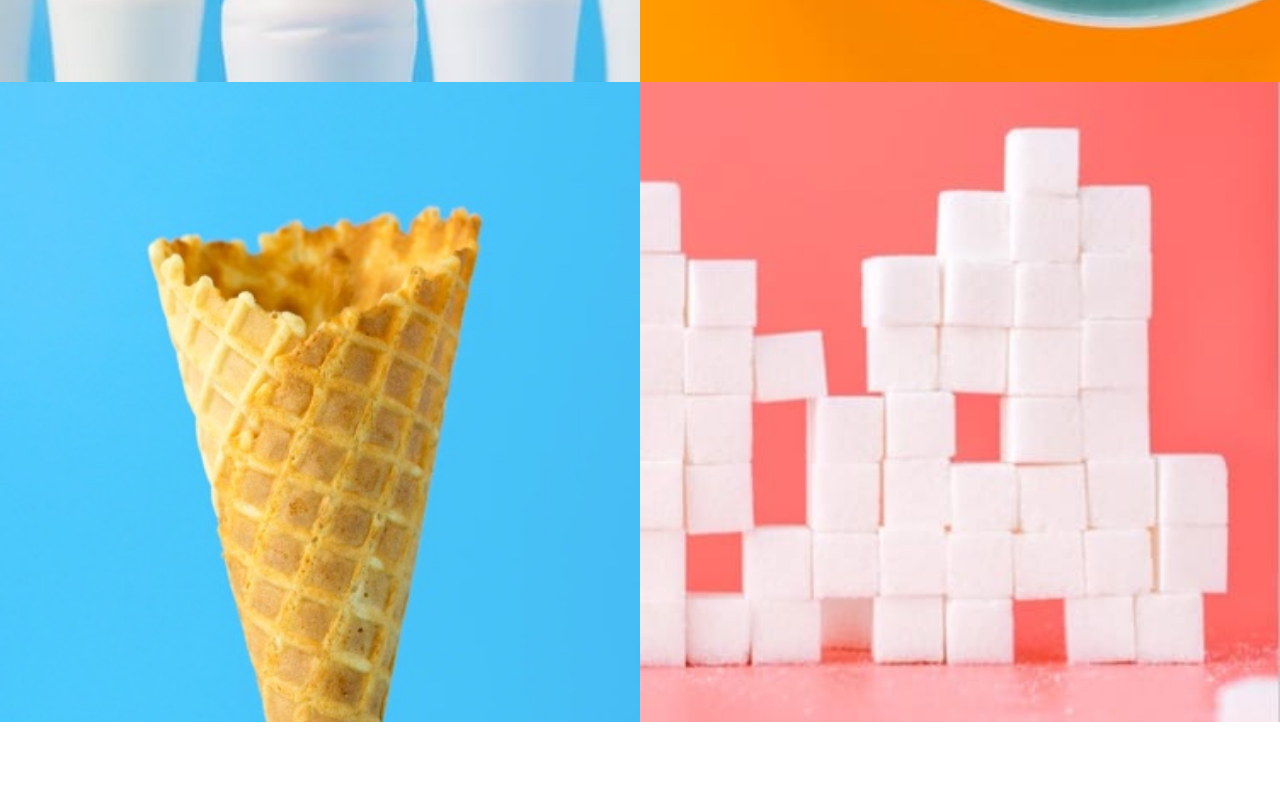
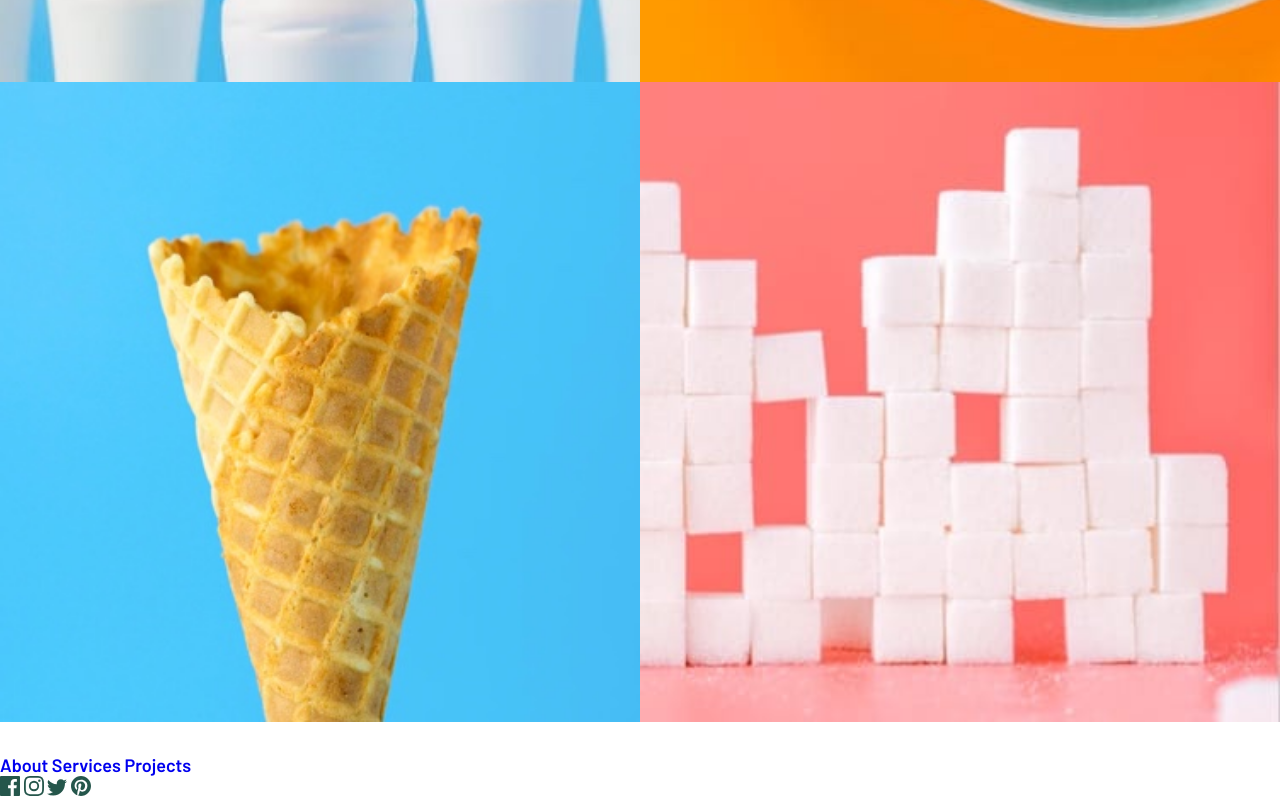
Before and after one commit to Marvin-Figueroa/sunnyside-agency-landing-page, a plain HTML site: page index.html in a window 1280 px wide. Shown: the part 5952-6752 px from the top of the page. Before the commit the page ends 6674 px from the top, so only its background shows below. Drawn offline with Linux system fonts and the light colour scheme.

Commit message:
Add footer content

```diff
--- a/index.html
+++ b/index.html
@@ -152,6 +152,44 @@
         class="gallery__image"
       />
     </section>
+    <footer class="footer">
+      <h2 class="footer__title">sunnyside</h2>
+      <nav class="footer__nav">
+        <a href="#" class="footer__nav__link">About</a>
+        <a href="#" class="footer__nav__link">Services</a>
+        <a href="#" class="footer__nav__link">Projects</a>
+      </nav>
+      <div class="socials">
+        <svg width="20" height="20" xmlns="http://www.w3.org/2000/svg">
+          <path
+            d="M18.896 0H1.104C.494 0 0 .494 0 1.104v17.793C0 19.506.494 20 1.104 20h9.58v-7.745H8.076V9.237h2.606V7.01c0-2.583 1.578-3.99 3.883-3.99 1.104 0 2.052.082 2.329.119v2.7h-1.598c-1.254 0-1.496.597-1.496 1.47v1.928h2.989l-.39 3.018h-2.6V20h5.098c.608 0 1.102-.494 1.102-1.104V1.104C20 .494 19.506 0 18.896 0z"
+            fill="#25564B"
+            fill-rule="nonzero"
+          />
+        </svg>
+        <svg width="20" height="20" xmlns="http://www.w3.org/2000/svg">
+          <path
+            d="M10 1.802c2.67 0 2.987.01 4.042.059 2.71.123 3.975 1.409 4.099 4.099.048 1.054.057 1.37.057 4.04 0 2.672-.01 2.988-.057 4.042-.124 2.687-1.387 3.975-4.1 4.099-1.054.048-1.37.058-4.041.058-2.67 0-2.987-.01-4.04-.058-2.718-.124-3.977-1.416-4.1-4.1-.048-1.054-.058-1.37-.058-4.041 0-2.67.01-2.986.058-4.04.124-2.69 1.387-3.977 4.1-4.1 1.054-.048 1.37-.058 4.04-.058zM10 0C7.284 0 6.944.012 5.877.06 2.246.227.227 2.242.061 5.877.01 6.944 0 7.284 0 10s.012 3.057.06 4.123c.167 3.632 2.182 5.65 5.817 5.817 1.067.048 1.407.06 4.123.06s3.057-.012 4.123-.06c3.629-.167 5.652-2.182 5.816-5.817.05-1.066.061-1.407.061-4.123s-.012-3.056-.06-4.122C19.777 2.249 17.76.228 14.124.06 13.057.01 12.716 0 10 0zm0 4.865a5.135 5.135 0 100 10.27 5.135 5.135 0 000-10.27zm0 8.468a3.333 3.333 0 110-6.666 3.333 3.333 0 010 6.666zm5.338-9.87a1.2 1.2 0 100 2.4 1.2 1.2 0 000-2.4z"
+            fill="#25564B"
+            fill-rule="nonzero"
+          />
+        </svg>
+        <svg width="20" height="17" xmlns="http://www.w3.org/2000/svg">
+          <path
+            d="M20 2.172a8.192 8.192 0 01-2.357.646 4.11 4.11 0 001.805-2.27 8.22 8.22 0 01-2.606.996A4.096 4.096 0 0013.847.248c-2.65 0-4.596 2.472-3.998 5.037A11.648 11.648 0 011.392 1a4.109 4.109 0 001.27 5.478 4.086 4.086 0 01-1.858-.513c-.045 1.9 1.318 3.679 3.291 4.075a4.113 4.113 0 01-1.853.07 4.106 4.106 0 003.833 2.849A8.25 8.25 0 010 14.658a11.616 11.616 0 006.29 1.843c7.618 0 11.923-6.434 11.663-12.205A8.354 8.354 0 0020 2.172z"
+            fill="#25564B"
+            fill-rule="nonzero"
+          />
+        </svg>
+        <svg width="20" height="20" xmlns="http://www.w3.org/2000/svg">
+          <path
+            d="M10 0C4.477 0 0 4.477 0 10c0 4.237 2.636 7.855 6.356 9.312-.088-.791-.167-2.005.035-2.868.181-.78 1.172-4.97 1.172-4.97s-.299-.6-.299-1.486c0-1.39.806-2.428 1.81-2.428.852 0 1.264.64 1.264 1.408 0 .858-.546 2.14-.828 3.33-.236.995.5 1.807 1.48 1.807 1.778 0 3.144-1.874 3.144-4.58 0-2.393-1.72-4.068-4.176-4.068-2.845 0-4.516 2.135-4.516 4.34 0 .859.331 1.781.745 2.281a.3.3 0 01.069.288l-.278 1.133c-.044.183-.145.223-.335.134-1.249-.581-2.03-2.407-2.03-3.874 0-3.154 2.292-6.052 6.608-6.052 3.469 0 6.165 2.473 6.165 5.776 0 3.447-2.173 6.22-5.19 6.22-1.013 0-1.965-.525-2.291-1.148l-.623 2.378c-.226.869-.835 1.958-1.244 2.621.937.29 1.931.446 2.962.446 5.523 0 10-4.477 10-10S15.523 0 10 0z"
+            fill="#25564B"
+            fill-rule="nonzero"
+          />
+        </svg>
+      </div>
+    </footer>
     <script src="js/main.js"></script>
   </body>
 </html>
```
